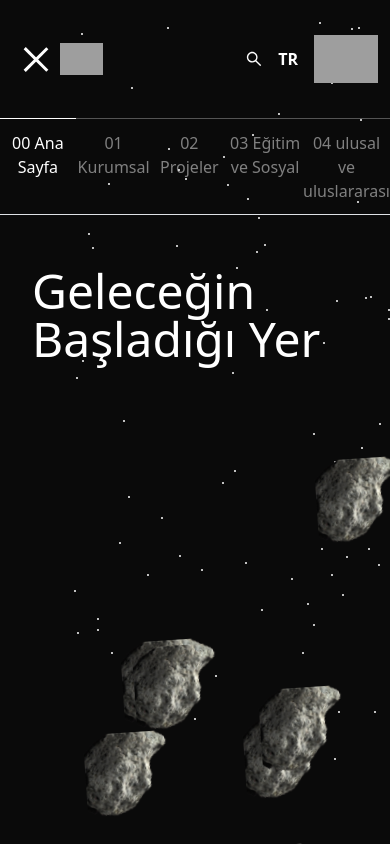
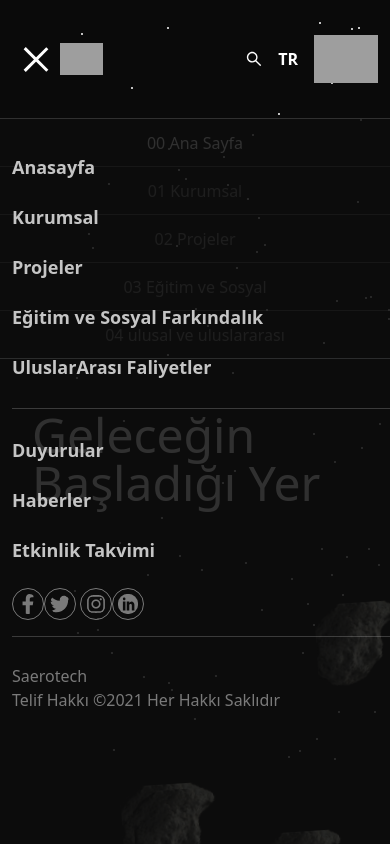
Before and after one commit to yasinyilmaaz/website-SAERO, a React (Create React App) app: page / in a window 390 px wide. Both pictures are taken after a click on the button 36 px from the left and 59 px from the top of the page. Shown: the top 844 px of the page. Built offline with nearby package versions, Linux system fonts and the light colour scheme; grey boxes are pictures that could not be loaded.

Commit message:
hamburger menu solda açılan menünün büyük kısmını yaptım

```diff
--- a/src/App.css
+++ b/src/App.css
@@ -32,56 +32,122 @@
     }
 }
 
-
-.deger li button {
-    color: gray;
-    border-top: 1px solid rgba(255, 255, 255, 0.3) !important;
-    border-radius: 0% !important;
-    width: 100% !important;
-    border-bottom: none !important;
-    border-left: none !important;
-    border-right: none !important;
-    background-color: transparent !important;
-    padding: 12px 0px;
+@media only screen and (max-width: 500px) {
+    .hamburgerlink{
+        width: 100% !important;
+        transition: all 2s;
+    }
+    .sociallinks{
+        width: 100% !important;
+        transition: all 2s;
+    }
+    .hamburgermenuinfo{
+        width: 100% !important;
+        transition: all 2s;
+    }
 }
 
-.deger li button:hover {
-    color: white;
-    border: 0;
+
+
+.hambugermenu{
+    position: fixed;
+    width: 100%;
+    height: 100%;
+    color: rgb(197, 197, 197);
+    background-color: rgba(14, 14, 14, 0.856);
+    z-index: 1000;
+    opacity: 1;
+    transition: none;
+    animation: antdDrawerFadeIn 0.3s cubic-bezier(0.7, 0.3, 0.1, 1);
+    pointer-events: auto;
 }
 
-.deger li .active {
-    color: var(--color) !important;
-    border-color: white !important;
-    background-color: transparent !important;
+.hamburgers{
+    position: static;
+    height: 50%;
+    width: 20%;
+    border-right: 1px white solid;
+
 }
 
-.deger li #justify-tab-example-tab-kurumsal:hover, #justify-tab-example-tab-kurumsal[aria-selected=true] {
-    color: #85dcee !important;
-    border-color: #85dcee !important;
-    transition: all 1s !important;
+
+.hamburgerlink{
+    width: 30%;
+    height: 50%;
+    position: absolute;
+    overflow: scroll;
+    margin-right: -17px;
+    margin-bottom: -17px;
+    border-right: 1px white solid;
 }
 
-.deger li #justify-tab-example-tab-projeler:hover,#justify-tab-example-tab-projeler[aria-selected=true] {
-    color: #e9bb7e !important;
-    border-color: #e9bb7e !important;
-    transition: all 1s !important;
+.hamburgerlink::-webkit-scrollbar{
+    width: 0px;
+    height: 0px;
 }
 
-.deger li #justify-tab-example-tab-projeler:hover, #justify-tab-example-tab-projeler[aria-selected=true] {
-    color: #e9bb7e !important;
-    border-color: #e9bb7e !important;
-    transition: all 1s !important;
+
+.hamburgerlink a{
+    color: #c5c5c5;
+    text-decoration: none;
+    font-size: 18px;
+    font-weight: 700;
+    line-height: 50px;
+    display: block;
 }
 
-.deger li #justify-tab-example-tab-egitim:hover, #justify-tab-example-tab-egitim[aria-selected=true] {
-    color: #a595ff !important;
-    border-color:  #a595ff !important;
-    transition: all 1s !important;
+.hamburgerlink a:hover{
+    color: white;
 }
 
-.deger li #justify-tab-example-tab-ulusal:hover, #justify-tab-example-tab-ulusal[aria-selected=true] {
+.Corporate:hover{
+    color: #85dcee !important;
+}
+
+.Projects:hover{
+    color: #e9bb7e !important;
+}
+
+.Education:hover{
+    color: #a595ff !important;
+}
+
+.International:hover{
     color: #7ae4a0 !important;
-    border-color:  #7ae4a0 !important;
-    transition: all 1s !important;
 }
+
+
+.sociallinks{
+    position: absolute;
+    top: 50%;
+    padding-top: 3rem;
+    width: 30%;
+    border-right: 1px white solid;
+}
+
+.sociallink svg{
+    color: #7a7a7a;
+    border: #7a7a7a 0.5px solid;
+    padding: 0.3rem;
+    width: 2rem;
+    height: 2rem;
+
+    border-radius: 50%;
+    line-height: 40px;
+    text-align: center;
+}
+
+.sociallink svg:hover{
+    color: white;
+
+}
+
+.hamburgermenuinfo{
+    position: absolute;
+    top: 60%;
+    width: 30%;
+    margin-top: 40px;
+    bottom: 0;
+    border-right: 1px white solid;
+    color: #7a7a7a;
+}
--- a/src/App.js
+++ b/src/App.js
@@ -6,7 +6,7 @@ import HomePage from './Components/HomePage';
 function App() {
 
   return (
-    <div className='z-10'>
+    <div>
       <HomePage/>
     </div>
     );
--- a/src/Components/HomePage.js
+++ b/src/Components/HomePage.js
@@ -2,13 +2,15 @@ import Navbar1 from "./navbar/Navbar1"
 import Tabs from './tabss/tabs'
 import NavbarHome from "./navbar/NavbarHome"
 import Footers from "./footer/Footer"
-import Modal from "./Modal"
+import '../homepage.css'
 
 
 
 export default function HomePage(){
+
+
     return(
-        <div>
+        <div className="homepage">
             <Navbar1/>
             <Tabs/>
             <Footers/>
--- a/src/Components/navbar/Navbar1.js
+++ b/src/Components/navbar/Navbar1.js
@@ -1,23 +1,22 @@
 import { Button, Container, Nav, NavLink } from "react-bootstrap";
-import React, { useRef,useState } from "react";
-import { Sling as Hamburger } from 'hamburger-react'
-import classNames from "classnames"
-
+import React, { useRef, useState } from "react";
+import { Sling as Hamburger } from "hamburger-react";
+import classNames from "classnames";
 
 export default function Navbar1() {
   const inputRef = useRef();
-  const [language, setLanguage] = useState("TR")
-  const [isOpen, setOpen] = useState(false)
+  const [language, setLanguage] = useState("TR");
+  const [isOpen, setOpen] = useState(false);
 
   const handleInputClick = () => {
     inputRef.current.focus();
   };
 
   return (
-    <header >
+    <header>
       <nav className="bg-[#000000f5]  navbar ">
         <Container className="flex flex-nowrap justify-between items-center">
-        <div className="flex items-center flex-row  z-10" >
+          <div className="flex items-center flex-row  z-10">
             <Hamburger toggled={isOpen} toggle={setOpen} />
             <a href="#" className="h-8">
               <figure>
@@ -55,7 +54,14 @@ export default function Navbar1() {
                 </svg>
               </button>
             </div>
-          <div className="font-bold cursor-pointer" onClick={() => language=="TR"?setLanguage("EN"):setLanguage("TR")}>{language}</div>
+            <div
+              className="font-bold cursor-pointer"
+              onClick={() =>
+                language == "TR" ? setLanguage("EN") : setLanguage("TR")
+              }
+            >
+              {language}
+            </div>
             <a href="https://www.sakaryateknokent.com/">
               <img
                 className="h-12 w-18"
@@ -65,6 +71,126 @@ export default function Navbar1() {
           </div>
         </Container>
       </nav>
+      <nav
+        className={classNames({
+          hambugermenu: true,
+          hidden: isOpen == false,
+        })}
+      >
+        <Container>
+          <div className="hamburgers mb-4">
+            <div className="hamburgerlink">
+              <a href="#" className="Homepage">
+                Anasayfa
+              </a>
+              <a href="#" className="Corporate">
+                Kurumsal
+              </a>
+              <a href="#" className="Projects">
+                Projeler
+              </a>
+              <a href="#" className="Education">
+                Eğitim ve Sosyal Farkındalık
+              </a>
+              <a href="#" className="International ">
+                UluslarArası Faliyetler
+              </a>
+              <hr />
+              <a href="#" className="duyurular ">
+                Duyurular
+              </a>
+              <a href="#" className="haberler ">
+                Haberler
+              </a>
+              <a href="#" className="haberler ">
+                Etkinlik Takvimi
+              </a>
+              <a href="#" className="haberler ">
+                Bize Ulaşın
+              </a>
+            </div>
+            <div className="sociallinks ">
+            <div className="flex gap-1  md:gap-3  flex-row">
+              <div className="flex">
+              <a href="" className="sociallink">
+                {" "}
+                <svg
+                  width="1em"
+                  height="1em"
+                  viewBox="0 0 1000 1000"
+                  fill="currentColor"
+                  aria-hidden="true"
+                  focusable="false"
+                  class=""
+                >
+                  <path
+                    d="M732.488 562.5l27.774-180.977H586.609V264.082c0-49.512 24.258-97.773 102.032-97.773h78.945V12.227S695.946 0 627.449 0C484.441 0 390.965 86.68 390.965 243.594v137.93H232V562.5h158.965V1000h195.644V562.5h145.88z"
+                    fillRule="evenodd"
+                  ></path>
+                </svg>
+              </a>
+              <a href="" className="sociallink">
+                {" "}
+                <svg
+                  width="1em"
+                  height="1em"
+                  viewBox="0 0 1000 1000"
+                  fill="currentColor"
+                  aria-hidden="true"
+                  focusable="false"
+                  class=""
+                >
+                  <path
+                    d="M897.21 296.41c.635 8.884.635 17.769.635 26.651 0 270.939-206.217 583.124-583.123 583.124-116.118 0-223.985-33.631-314.722-92.004 16.498 1.902 32.36 2.537 49.492 2.537 95.811 0 184.01-32.36 254.443-87.563-90.102-1.904-165.61-60.914-191.626-142.134 12.691 1.903 25.381 3.172 38.707 3.172 18.4 0 36.803-2.539 53.934-6.978C111.041 564.178 40.608 481.69 40.608 382.07v-2.537c27.283 15.229 59.012 24.747 92.639 26.014-55.204-36.803-91.37-99.62-91.37-170.686 0-38.07 10.15-72.97 27.918-103.426 100.89 124.365 252.54 205.583 422.59 214.467-3.172-15.228-5.076-31.09-5.076-46.953C487.309 186.004 578.68 94 692.259 94c59.01 0 112.309 24.746 149.746 64.721 46.319-8.883 90.735-26.016 130.077-49.492-15.23 47.59-47.59 87.564-90.102 112.943 41.244-4.44 81.22-15.863 118.02-31.724-27.914 40.607-62.815 76.773-102.79 105.963z"
+                    fillRule="evenodd"
+                  ></path>
+                </svg>
+              </a>
+              </div>
+              <div className="flex">
+              <a href="" className="sociallink">
+                {" "}
+                <svg
+                  aria-hidden="true"
+                  data-prefix="fab"
+                  data-icon="instagram"
+                  class=""
+                  viewBox="0 0 448 512"
+                  width="1em"
+                  height="1em"
+                  fill="currentColor"
+                  focusable="false"
+                >
+                  <path d="M224.1 141c-63.6 0-114.9 51.3-114.9 114.9s51.3 114.9 114.9 114.9S339 319.5 339 255.9 287.7 141 224.1 141zm0 189.6c-41.1 0-74.7-33.5-74.7-74.7s33.5-74.7 74.7-74.7 74.7 33.5 74.7 74.7-33.6 74.7-74.7 74.7zm146.4-194.3c0 14.9-12 26.8-26.8 26.8-14.9 0-26.8-12-26.8-26.8s12-26.8 26.8-26.8 26.8 12 26.8 26.8zm76.1 27.2c-1.7-35.9-9.9-67.7-36.2-93.9-26.2-26.2-58-34.4-93.9-36.2-37-2.1-147.9-2.1-184.9 0-35.8 1.7-67.6 9.9-93.9 36.1s-34.4 58-36.2 93.9c-2.1 37-2.1 147.9 0 184.9 1.7 35.9 9.9 67.7 36.2 93.9s58 34.4 93.9 36.2c37 2.1 147.9 2.1 184.9 0 35.9-1.7 67.7-9.9 93.9-36.2 26.2-26.2 34.4-58 36.2-93.9 2.1-37 2.1-147.8 0-184.8zM398.8 388c-7.8 19.6-22.9 34.7-42.6 42.6-29.5 11.7-99.5 9-132.1 9s-102.7 2.6-132.1-9c-19.6-7.8-34.7-22.9-42.6-42.6-11.7-29.5-9-99.5-9-132.1s-2.6-102.7 9-132.1c7.8-19.6 22.9-34.7 42.6-42.6 29.5-11.7 99.5-9 132.1-9s102.7-2.6 132.1 9c19.6 7.8 34.7 22.9 42.6 42.6 11.7 29.5 9 99.5 9 132.1s2.7 102.7-9 132.1z"></path>
+                </svg>
+              </a>
+              <a href="" className="sociallink">
+                {" "}
+                <svg
+                  width="1em"
+                  height="1em"
+                  viewBox="0 0 512 512"
+                  fill="currentColor"
+                  aria-hidden="true"
+                  focusable="false"
+                  class=""
+                >
+                  <path d="M464 0H48C21.6 0 0 21.6 0 48v416c0 26.4 21.6 48 48 48h416c26.4 0 48-21.6 48-48V48c0-26.4-21.6-48-48-48zM192 416h-64V192h64v224zm-32-256c-17.7 0-32-14.3-32-32s14.3-32 32-32 32 14.3 32 32-14.3 32-32 32zm256 256h-64V288c0-17.7-14.3-32-32-32s-32 14.3-32 32v128h-64V192h64v39.7c13.2-18.1 33.4-39.7 56-39.7 39.8 0 72 35.8 72 80v144z"></path>
+                </svg>
+              </a>
+              </div>
+            </div>
+            <hr />
+          </div>
+          </div>
+
+
+          <div className="hamburgermenuinfo">
+            <div>Saerotech</div>
+            <div>Telif Hakkı ©2021 Her Hakkı Saklıdır</div>
+          </div>
+        </Container>
+      </nav>
     </header>
   );
 }
--- a/src/Components/tabss/tabs.js
+++ b/src/Components/tabss/tabs.js
@@ -9,12 +9,12 @@ export default function tabbs() {
       <Tabs
         defaultActiveKey={"home"}
         id="justify-tab-example"
-        className="bg-[#000000f5] deger text-white z-10"
+        className="bg-[#000000f5] deger text-white z-10 flex flex-col md:flex-row"
         justify
       >
         <Tab eventKey="home" title="00 Ana Sayfa">
           <div className="tabb">
-            <Container className="mt-8 text-5xl">
+            <Container className="mt-8 text-5xl md:flex-row">
               <div>Geleceğin</div>
               <div>Başladığı Yer</div>
             </Container>
@@ -22,7 +22,7 @@ export default function tabbs() {
         </Tab>
         <Tab eventKey="kurumsal" title="01 Kurumsal">
           <div className="tabb">
-            <Container className="mt-8  flex">
+            <Container className="mt-8  flex flex-col xl:flex-row mb-3">
               <div className="col-3 text-5xl">Kurumsal</div>
               <div className="col-9">Türkiye Uzay Ajansı (TUA); uzay ve havacılık bilimi ve teknolojilerine yönelik orta ve uzun vadeli amaçları, temel ilke ve yaklaşımları, hedef ve öncelikleri, performans ölçütlerini, bunlara ulaşmak için izlenecek yöntemler ile kaynak dağılımlarını da içeren stratejik planlar hazırlamakla görevli devlet kuruluşudur. Yer</div>
             </Container>
@@ -30,7 +30,7 @@ export default function tabbs() {
         </Tab>
         <Tab eventKey="projeler" title="02 Projeler">
         <div className="tabb">
-            <Container className="mt-8 flex">
+            <Container className="mt-8 flex  flex-col xl:flex-row mb-3">
             <div className="col-3 text-5xl">Projeler</div>
               <div className="col-9">Türkiye Uzay Ajansı (TUA),uzay ve havacılık bilimi ve teknolojilerinde dışa bağımlılığı azaltmak, uluslararası alanda rekabet gücünü artırmak, bilimsel ve teknolojik altyapıyı oluşturmak ve her türlü yeni teknolojinin geliştirilmesi amacıyla Ar-Ge ve yüksek teknoloji girişimciliği destek programları hazırlamakla görevlidir.</div>
             </Container>
@@ -38,7 +38,7 @@ export default function tabbs() {
         </Tab>
         <Tab eventKey="egitim" title="03 Eğitim ve Sosyal">
         <div className="tabb">
-            <Container className="mt-8 flex">
+            <Container className="mt-8 flex  flex-col xl:flex-row mb-3">
             <div className="col-3 text-5xl">Eğitim ve Sosyal Farkındalık</div>
               <div className="col-9">Türkiye Uzay Ajansı (TUA),uzay ve havacılık bilimi ve teknolojilerinde dışa bağımlılığı azaltmak, uluslararası alanda rekabet gücünü artırmak, bilimsel ve teknolojik altyapıyı oluşturmak ve her türlü yeni teknolojinin geliştirilmesi amacıyla Ar-Ge ve yüksek teknoloji girişimciliği destek programları hazırlamakla görevlidir.</div>
             </Container>
@@ -46,7 +46,7 @@ export default function tabbs() {
         </Tab>
         <Tab eventKey="ulusal" title="04 ulusal ve uluslararası">
         <div className="tabb">
-            <Container className="mt-8 flex">
+            <Container className="mt-8 flex  flex-col xl:flex-row mb-3">
             <div className="col-3 text-5xl">UluslarArası Faliyetler</div>
               <div className="col-9">Türkiye Uzay Ajansı (TUA),uzay ve havacılık bilimi ve teknolojilerinde dışa bağımlılığı azaltmak, uluslararası alanda rekabet gücünü artırmak, bilimsel ve teknolojik altyapıyı oluşturmak ve her türlü yeni teknolojinin geliştirilmesi amacıyla Ar-Ge ve yüksek teknoloji girişimciliği destek programları hazırlamakla görevlidir.</div>
             </Container>
--- /dev/null
+++ b/src/homepage.css
@@ -0,0 +1,54 @@
+body{
+    overflow: hidden;
+    margin: 0;
+    position: relative;
+    background-color: black;
+}
+
+.deger li button {
+    color: gray;
+    border-top: 1px solid rgba(255, 255, 255, 0.3) !important;
+    border-radius: 0% !important;
+    width: 100% !important;
+    border-bottom: none !important;
+    border-left: none !important;
+    border-right: none !important;
+    background-color: transparent !important;
+    padding: 12px 0px;
+}
+
+.deger li button:hover {
+    color: white;
+    border: 0;
+}
+
+.deger li .active {
+    color: var(--color) !important;
+    border-color: white !important;
+    background-color: transparent !important;
+}
+
+.deger li #justify-tab-example-tab-kurumsal:hover, #justify-tab-example-tab-kurumsal[aria-selected=true] {
+    color: #85dcee !important;
+    border-color: #85dcee !important;
+    transition: all 1s !important;
+}
+
+.deger li #justify-tab-example-tab-projeler:hover,#justify-tab-example-tab-projeler[aria-selected=true] {
+    color: #e9bb7e !important;
+    border-color: #e9bb7e !important;
+    transition: all 1s !important;
+}
+
+
+.deger li #justify-tab-example-tab-egitim:hover, #justify-tab-example-tab-egitim[aria-selected=true] {
+    color: #a595ff !important;
+    border-color:  #a595ff !important;
+    transition: all 1s !important;
+}
+
+.deger li #justify-tab-example-tab-ulusal:hover, #justify-tab-example-tab-ulusal[aria-selected=true] {
+    color: #7ae4a0 !important;
+    border-color:  #7ae4a0 !important;
+    transition: all 1s !important;
+}
--- a/src/index.css
+++ b/src/index.css
@@ -3,12 +3,6 @@
 @tailwind components;
 @tailwind utilities;
 
-body {
-    margin: 0;
-    overflow: hidden;
-    position: relative;
-    background-color: black;
-  }
 
 .nav-line{
     height: 2px;
```
Lines whose indentation alone changed are shown as unchanged.
